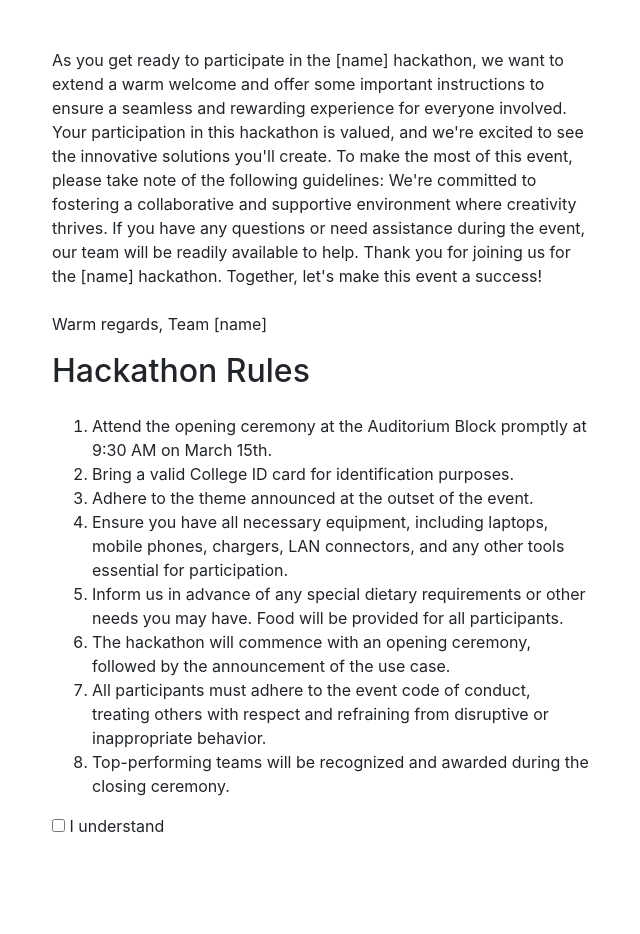
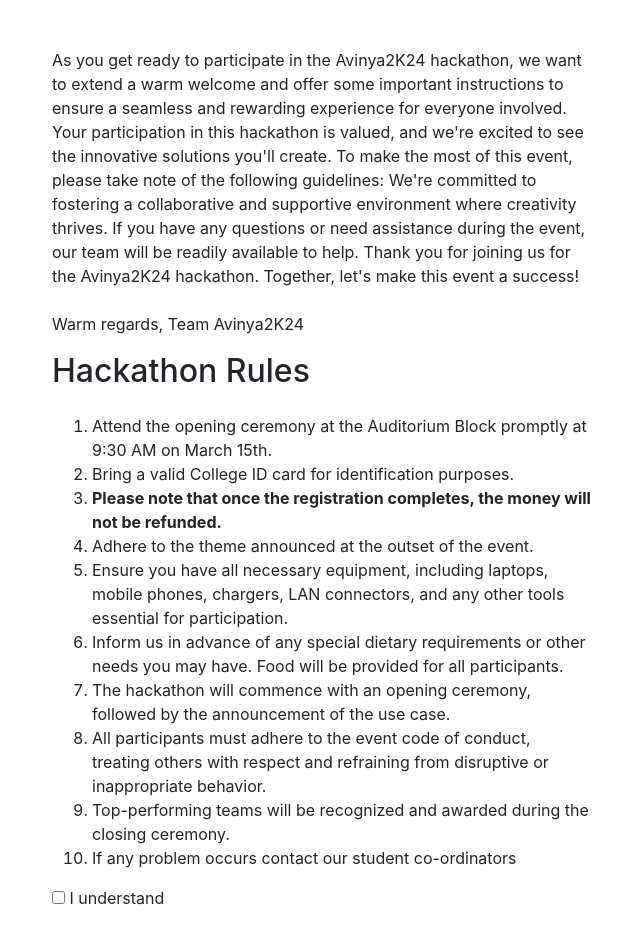
Before and after one commit to Midhunsrisai0/Avinya2K24, a plain HTML site: page index.html in a window 1280 px wide. Shown: the whole page, without its empty margins (318-958 px from the left). Before the commit the page ends 862 px from the top, so only its background shows below. Drawn offline with nearby package versions, Linux system fonts and the light colour scheme.

Commit message:
Update index.html

```diff
--- a/index.html
+++ b/index.html
@@ -11,24 +11,26 @@
     <div class="container mt-5">
         <div class="row">
             <div class="col-md-6 offset-md-3">
-                <p>As you get ready to participate in the [name] hackathon, we want to extend a warm welcome and offer some important instructions to ensure a seamless and rewarding experience for everyone involved.
+                <p>As you get ready to participate in the Avinya2K24 hackathon, we want to extend a warm welcome and offer some important instructions to ensure a seamless and rewarding experience for everyone involved.
                     Your participation in this hackathon is valued, and we're excited to see the innovative solutions you'll create. To make the most of this event, please take note of the following guidelines:
                     We're committed to fostering a collaborative and supportive environment where creativity thrives. If you have any questions or need assistance during the event, our team will be readily available to help.
-                    Thank you for joining us for the [name] hackathon. Together, let's make this event a success!
+                    Thank you for joining us for the Avinya2K24 hackathon. Together, let's make this event a success!
                     <br><br>
                     Warm regards,
-                    Team [name]
+                    Team Avinya2K24
                     </p>
                 <h2 class="mb-4">Hackathon Rules</h2>
                 <ol>
                     <li>Attend the opening ceremony at the Auditorium Block promptly at 9:30 AM on March 15th.</li>
                     <li>Bring a valid College ID card for identification purposes.</li>
+                    <li><b>Please note that once the registration completes, the money will not be refunded.</b></li>
                     <li>Adhere to the theme announced at the outset of the event.</li>
                     <li>Ensure you have all necessary equipment, including laptops, mobile phones, chargers, LAN connectors, and any other tools essential for participation.</li>
                     <li>Inform us in advance of any special dietary requirements or other needs you may have. Food will be provided for all participants.</li>
                     <li>The hackathon will commence with an opening ceremony, followed by the announcement of the use case.</li>
                     <li>All participants must adhere to the event code of conduct, treating others with respect and refraining from disruptive or inappropriate behavior.</li>
                     <li>Top-performing teams will be recognized and awarded during the closing ceremony.</li>
+                    <li>If any problem occurs contact our student co-ordinators</li>
                 </ol>
                 <form action="">
                     <div class="form-group">
@@ -55,4 +57,4 @@
         });
     </script>
 </body>
-                                                                     </html>
+</html>
```
